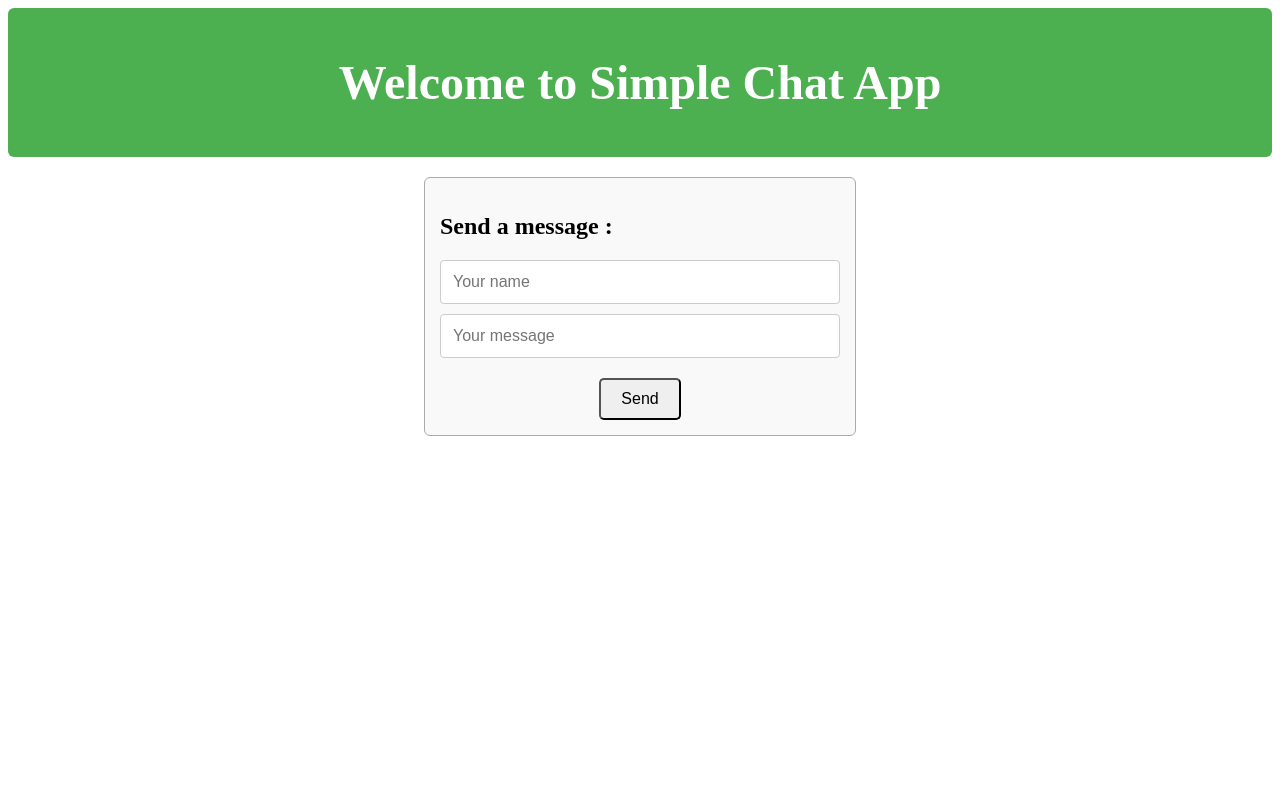
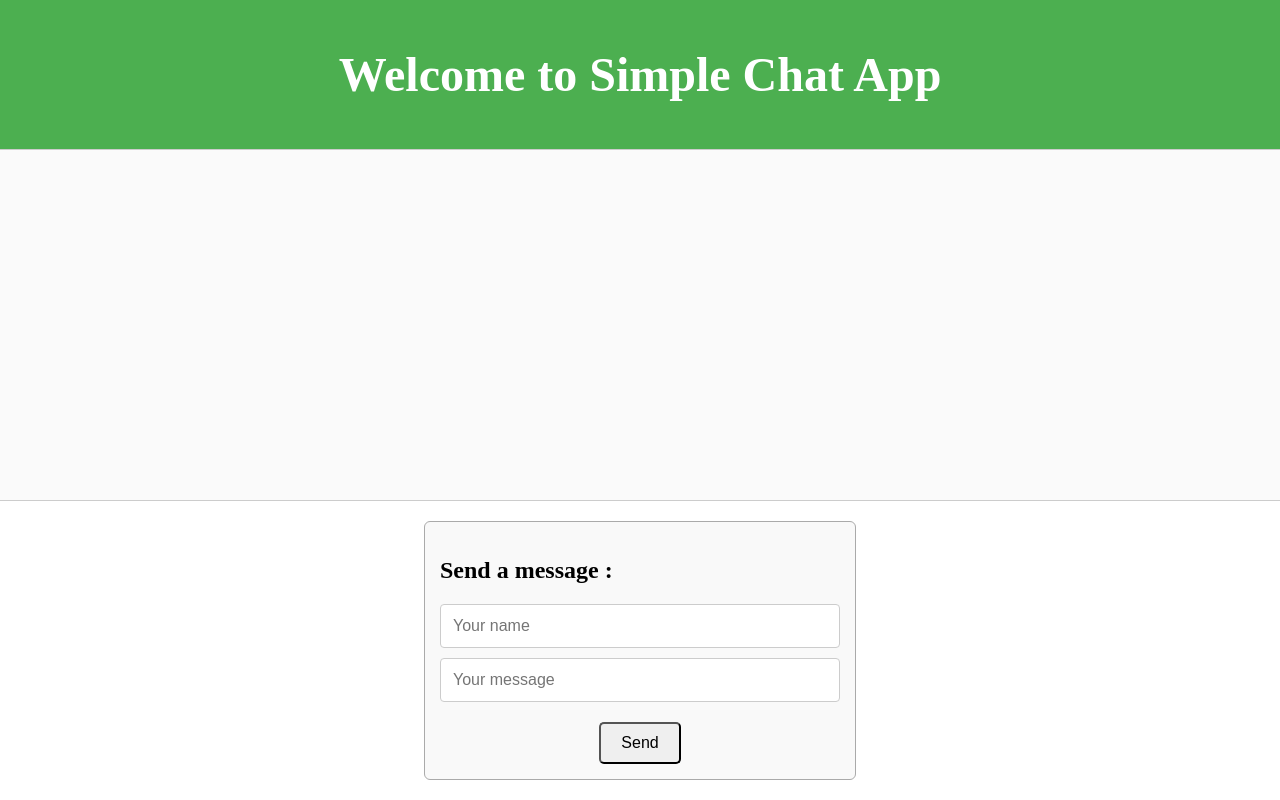
Before and after one commit to sheida-shab/Simple-Chat-Application, a plain HTML site: page frontend/index.html in a window 1280 px wide. Drawn offline with Linux system fonts and the light colour scheme; no server answers.

Commit message:
Add css style for scrolling message container

```diff
--- a/frontend/style.css
+++ b/frontend/style.css
@@ -1,11 +1,18 @@
+
+body {
+    margin: 0;
+    height: 100vh;
+    display: flex;
+    flex-direction: column;
+}
+
 #appHeader {
     background-color: #4CAF50;   /* green background */
     color: white;                /* white text */
     padding: 15px;               /* spacing around text */
     text-align: center;          /* center text */
     font-size: 24px;             /* larger font for title */
-    border-radius: 6px;          /* optional rounded corners */
-    margin-bottom: 20px;         /* space between header and form */
+
 }
 
 
@@ -44,3 +51,12 @@
     display: block;           /* make button take full width of content block */
     margin: 10px auto 0 auto; /* top, horizontal center, bottom */
 }
+
+#messageContainer {
+    flex: 1;                  /* takes remaining space */
+    overflow-y: auto;         /* scroll only messages */
+    padding: 10px;
+    border-top: 1px solid #ccc;
+    border-bottom: 1px solid #ccc;
+    background-color: #fafafa;
+}
```
